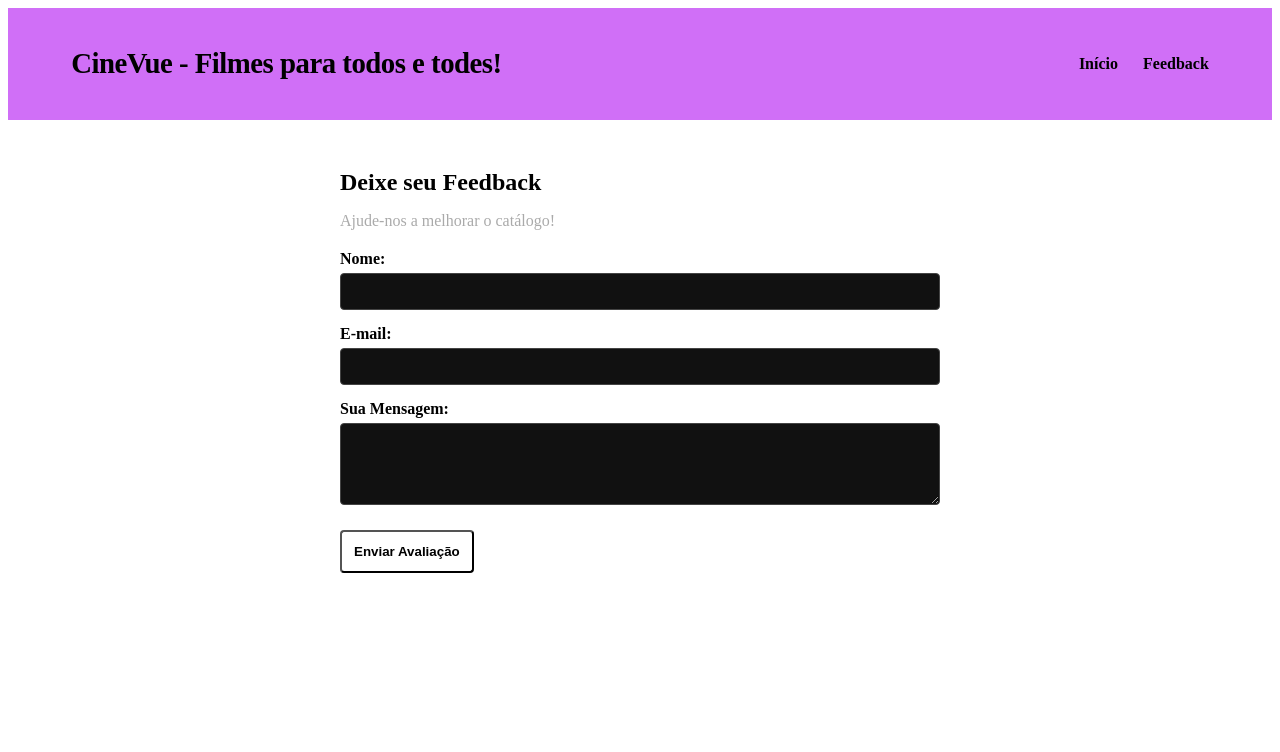
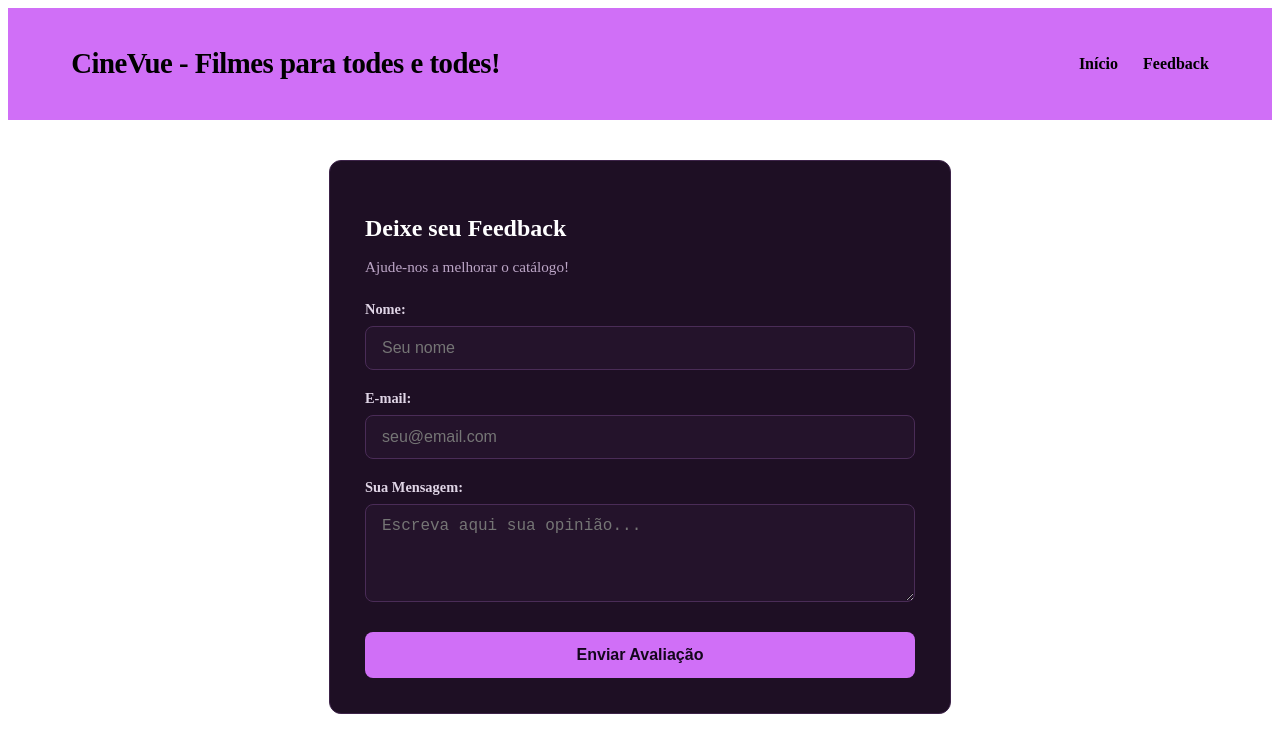
Before and after one commit to engs-ThiagoLuz/3-projeto-vue-Fend, a Vue app in the folder cinevue/: page /contato in a window 1280 px wide. Shown: the top 752 px of the page. Built offline with nearby package versions, Linux system fonts and the light colour scheme.

Commit message:
Jun 9, 2026, 1:15 PM

```diff
--- a/cinevue/src/App.vue
+++ b/cinevue/src/App.vue
@@ -1,7 +1,7 @@
 <template>
   <header class="navbar">
     <div class="nav-container">
-      <h1 class="logo">CineVue - Filmes para todos e todes!</h1>
+      <h1 class="logo">CineVue - Filmes para todes e todes!</h1>
       <nav>
         <router-link to="/">Início</router-link>
         <router-link to="/contato">Feedback</router-link>
--- a/cinevue/src/components/MovieCard.vue
+++ b/cinevue/src/components/MovieCard.vue
@@ -1,5 +1,6 @@
 <script>
 export default {
+  name: 'MovieCard',
   // Recebe o objeto do filme como Propriedade (Reutilização)
   props: {
     movie: { type: Object, required: true }
@@ -20,14 +21,67 @@ export default {
 
 <style scoped>
 .card {
-  background: var(--gray);
-  border-radius: 8px;
+  background: #1e0f24;
+  border: 1px solid #3d2349;
+  border-radius: 12px;
   overflow: hidden;
-  transition: transform 0.2s;
+  transition: transform 0.3s ease, box-shadow 0.3s ease;
+  display: flex;
+  flex-direction: column;
+  justify-content: space-between;
 }
-.card:hover { transform: scale(1.03); }
-.card-img { width: 100%; height: 250px; object-fit: cover; }
-.card-body { padding: 15px; display: flex; flex-direction: column; gap: 10px; }
-.badge { background: var(--primary); width: fit-content; padding: 3px 8px; border-radius: 4px; font-size: 0.8rem; }
-.btn-detail { background: #fff; color: #000; border: none; padding: 8px; font-weight: bold; cursor: pointer; border-radius: 4px; }
+
+
+.card:hover {
+  transform: translateY(-5px);
+  box-shadow: 0 8px 20px rgba(208, 111, 247, 0.15);
+}
+
+.card-img {
+  width: 100%;
+  height: 260px;
+  object-fit: cover;
+}
+
+.card-body {
+  padding: 20px;
+  display: flex;
+  flex-direction: column;
+  gap: 12px;
+}
+
+h3 {
+  font-size: 1.2rem;
+  color: #ffffff;
+  margin: 0;
+}
+
+.badge {
+  background: #d06ff7;
+  color: #14071c;
+  font-weight: bold;
+  width: fit-content;
+  padding: 4px 10px;
+  border-radius: 6px;
+  font-size: 0.75rem;
+  text-transform: uppercase;
+  letter-spacing: 0.5px;
+}
+
+.btn-detail {
+  background: transparent;
+  color: #d06ff7;
+  border: 2px solid #d06ff7;
+  padding: 10px;
+  font-weight: bold;
+  cursor: pointer;
+  border-radius: 6px;
+  transition: all 0.2s ease;
+  margin-top: 5px;
+}
+
+.btn-detail:hover {
+  background: #d06ff7;
+  color: #14071c;
+}
 </style>
--- a/cinevue/src/components/MovieModal.vue
+++ b/cinevue/src/components/MovieModal.vue
@@ -1,5 +1,6 @@
 <script>
 export default {
+  name: 'MovieModal',
   props: {
     movie: Object,
     isOpen: Boolean
@@ -8,7 +9,7 @@ export default {
 </script>
 
 <template>
-  <div v-if="isOpen" class="modal-overlay" @click.self="$emit('close')">
+  <div v-if="isOpen && movie" class="modal-overlay" @click.self="$emit('close')">
     <div class="modal-content">
       <h2>{{ movie.title }}</h2>
       <p class="genre"><strong>Gênero:</strong> {{ movie.genre }}</p>
@@ -17,6 +18,7 @@ export default {
     </div>
   </div>
 </template>
+
 <style scoped>
 .modal-overlay {
   position: fixed;
@@ -24,8 +26,8 @@ export default {
   left: 0;
   width: 100vw;
   height: 100vh;
-  background: rgba(0, 0, 0, 0.75);
-  backdrop-filter: blur(8px); /* Desfoca os cards atrás */
+  background: rgba(12, 5, 15, 0.85); /* Fundo escuro transparente */
+  backdrop-filter: blur(8px);
   display: flex;
   align-items: center;
   justify-content: center;
@@ -34,58 +36,62 @@ export default {
 }
 
 .modal-content {
-  background: rgb(208, 111, 247);
-  color: var(--text-main);
-  padding: 40px;
-  border-radius: 12px;
-  max-width: 550px;
+  background: rgb(208, 111, 247); /* O rosa agradável principal */
+  color: #14071c; /* Texto escuro para excelente legibilidade sobre o rosa */
+  padding: 35px;
+  border-radius: 16px;
+  max-width: 500px;
   width: 100%;
-  border: 1px solid var(--border-color);
-  box-shadow: 0 20px 40px rgba(0, 0, 0, 0.5);
-  animation: fadeIn 0.3s ease;
+  box-shadow: 0 25px 50px rgba(0, 0, 0, 0.4);
+  animation: fadeIn 0.3s cubic-bezier(0.16, 1, 0.3, 1);
 }
 
 h2 {
-  font-size: 2rem;
-  margin-bottom: 10px;
-  color: #fff;
+  font-size: 1.8rem;
+  margin-bottom: 8px;
+  color: #14071c;
+  font-weight: 800;
 }
 
 .genre {
-  color: var(--primary);
-  font-weight: 600;
-  margin-bottom: 20px;
+  color: #5b0ca3; /* Roxo escuro para destacar o rótulo do gênero */
+  font-weight: 700;
+  margin-bottom: 18px;
   text-transform: uppercase;
   font-size: 0.85rem;
-  letter-spacing: 1px;
+  letter-spacing: 0.5px;
 }
 
 .synopsis {
-  color: var(--text-muted);
+  color: #2c163a;
   line-height: 1.6;
-  margin-bottom: 30px;
+  margin-bottom: 25px;
   font-size: 1rem;
 }
 
 .btn-close {
-  background: var(--primary);
-  color: white;
-  border-color: red;
+  background: #14071c; /* Botão escuro contratando com o fundo rosa */
+  color: #ffffff;
+  border: none;
   padding: 12px 28px;
   font-weight: bold;
   font-size: 1rem;
   cursor: pointer;
-  border-radius: 6px;
-  transition: background 0.2s;
+  border-radius: 8px;
+  transition: background 0.2s, transform 0.1s;
   width: 100%;
 }
 
 .btn-close:hover {
-  background: #b80710;
+  background: #2a113b;
+}
+
+.btn-close:active {
+  transform: scale(0.98);
 }
 
 @keyframes fadeIn {
-  from { opacity: 0; transform: translateY(-20px); }
-  to { opacity: 1; transform: translateY(0); }
+  from { opacity: 0; transform: scale(0.95); }
+  to { opacity: 1; transform: scale(1); }
 }
 </style>
--- a/cinevue/src/views/ContactView.vue
+++ b/cinevue/src/views/ContactView.vue
@@ -1,8 +1,8 @@
 <script>
 export default {
+  name: 'ContactView',
   data() {
     return {
-      // v-model atrelado aos campos
       form: { name: '', email: '', message: '' },
       errors: {},
       submitted: false
@@ -20,11 +20,11 @@ export default {
       }
       if (this.form.message.length < 10) this.errors.message = 'A mensagem deve ter pelo menos 10 caracteres.';
 
-      // Se não houver erros, envia
       if (Object.keys(this.errors).length === 0) {
         this.submitted = true;
-        // Limpa o formulário
         this.form = { name: '', email: '', message: '' };
+        // Remove o alerta de sucesso após alguns segundos
+        setTimeout(() => { this.submitted = false; }, 5000);
       }
     }
   }
@@ -34,7 +34,7 @@ export default {
 <template>
   <div class="contact-box">
     <h2>Deixe seu Feedback</h2>
-    <p>Ajude-nos a melhorar o catálogo!</p>
+    <p class="subtitle">Ajude-nos a melhorar o catálogo!</p>
 
     <div v-if="submitted" class="success-alert">
       ✓ Feedback enviado com sucesso! Obrigado.
@@ -43,19 +43,19 @@ export default {
     <form @submit.prevent="validateForm" novalidate>
       <div class="form-group">
         <label>Nome:</label>
-        <input v-model="form.name" type="text" :class="{'input-error': errors.name}">
+        <input v-model="form.name" type="text" :class="{'input-error': errors.name}" placeholder="Seu nome">
         <span v-if="errors.name" class="error-text">{{ errors.name }}</span>
       </div>
 
       <div class="form-group">
         <label>E-mail:</label>
-        <input v-model="form.email" type="email" :class="{'input-error': errors.email}">
+        <input v-model="form.email" type="email" :class="{'input-error': errors.email}" placeholder="seu@email.com">
         <span v-if="errors.email" class="error-text">{{ errors.email }}</span>
       </div>
 
       <div class="form-group">
         <label>Sua Mensagem:</label>
-        <textarea v-model="form.message" rows="4" :class="{'input-error': errors.message}"></textarea>
+        <textarea v-model="form.message" rows="4" :class="{'input-error': errors.message}" placeholder="Escreva aqui sua opinião..."></textarea>
         <span v-if="errors.message" class="error-text">{{ errors.message }}</span>
       </div>
 
@@ -65,14 +65,68 @@ export default {
 </template>
 
 <style scoped>
-.contact-box { max-width: 600px; margin: 0 auto; background: var(--gray); padding: 30px; border-radius: 8px; }
-h2 { margin-bottom: 5px; }
-p { color: #aaa; margin-bottom: 20px; }
-.form-group { margin-bottom: 15px; display: flex; flex-direction: column; }
-label { margin-bottom: 5px; font-weight: bold; }
-input, textarea { padding: 10px; background: #111; border: 1px solid #444; color: white; border-radius: 4px; }
-.input-error { border-color: var(--primary); }
-.error-text { color: var(--primary); font-size: 0.85rem; margin-top: 5px; }
-.btn-submit { background: var(--primary); color: black; padding: 12px; font-weight: bold; cursor: pointer; border-radius: 4px; margin-top: 10px; }
-.success-alert { background: #2e7d32; color: white; padding: 15px; border-radius: 4px; margin-bottom: 20px; }
+.contact-box {
+  max-width: 550px;
+  margin: 40px auto;
+  background: #1e0f24;
+  border: 1px solid #3d2349;
+  padding: 35px;
+  border-radius: 12px;
+}
+
+h2 { margin-bottom: 5px; color: #fff; }
+.subtitle { color: #bda6c7; margin-bottom: 25px; font-size: 0.95rem; }
+
+.form-group { margin-bottom: 20px; display: flex; flex-direction: column; }
+label { margin-bottom: 8px; font-weight: 600; color: #e0d5e6; font-size: 0.9rem; }
+
+/* Input padronizado com a cor que você definiu na Home */
+input, textarea {
+  padding: 12px 16px;
+  background: rgb(36, 19, 43);
+  border: 1px solid #4a2c57;
+  color: white;
+  border-radius: 8px;
+  font-size: 1rem;
+  transition: all 0.3s ease;
+}
+
+input:focus, textarea:focus {
+  outline: none;
+  border-color: rgb(208, 111, 247);
+  box-shadow: 0 0 0 3px rgba(208, 111, 247, 0.2);
+}
+
+/* Erros visuais elegantes em tom rosa/avermelhado condizente */
+.input-error { border-color: #ff527b !important; }
+.error-text { color: #ff527b; font-size: 0.8rem; margin-top: 6px; font-weight: 500; }
+
+.btn-submit {
+  background: rgb(208, 111, 247);
+  color: #14071c;
+  padding: 14px;
+  font-weight: bold;
+  font-size: 1rem;
+  cursor: pointer;
+  border-radius: 8px;
+  border: none;
+  margin-top: 10px;
+  width: 100%;
+  transition: background 0.2s;
+}
+
+.btn-submit:hover {
+  background: #be5ce7;
+}
+
+.success-alert {
+  background: #1b4d22;
+  color: #c8e6c9;
+  border: 1px solid #2e7d32;
+  padding: 12px;
+  border-radius: 6px;
+  margin-bottom: 20px;
+  font-size: 0.95rem;
+  text-align: center;
+}
 </style>
```
Also changed, not shown: cinevue/src/views/HomeView.vue (+25 -11 lines), 1 other file (tests, documents, lock files or other folders).
